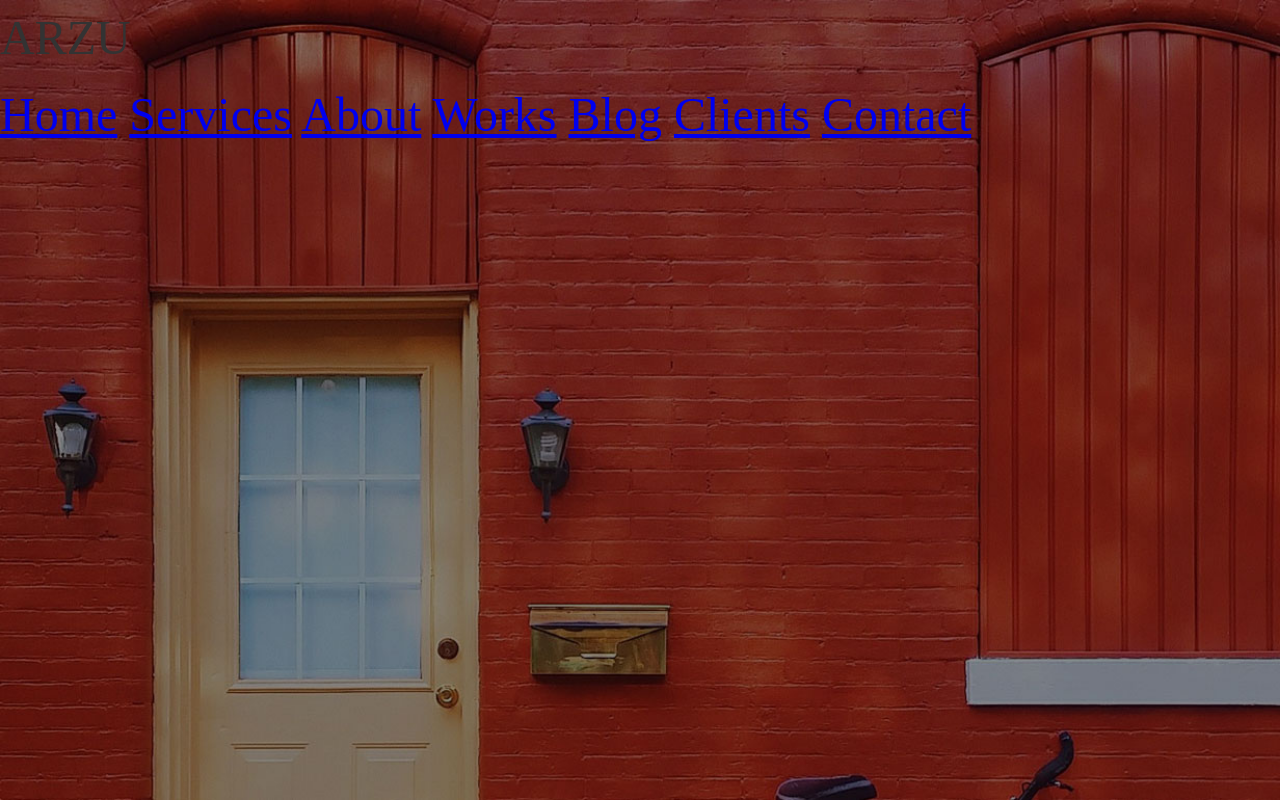
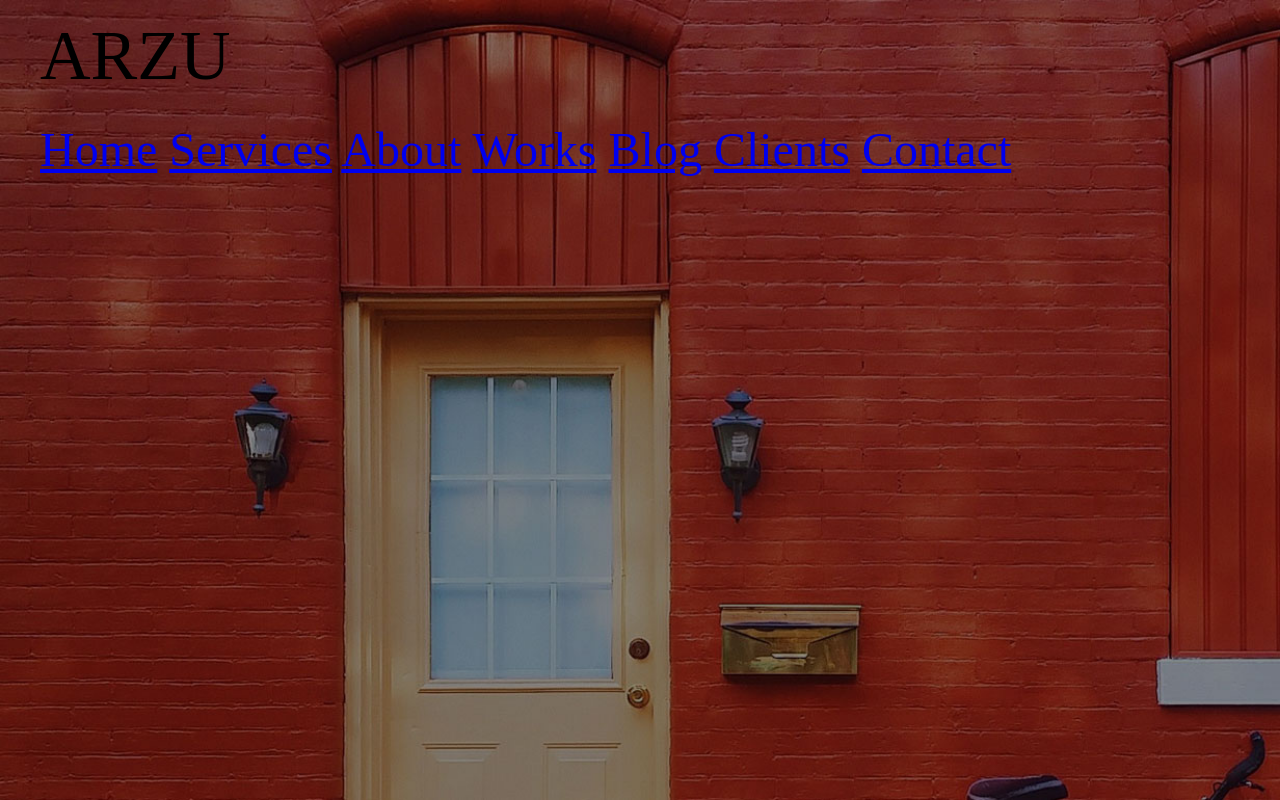
Before and after one commit to Bartsnak/ARZU, a Django app: page / in a window 1280 px wide. Run offline with Django 4.2, Linux system fonts and the light colour scheme.

Commit message:
исправлен static, добавлен superuser

```diff
--- a/src/arzu_site/settings.py
+++ b/src/arzu_site/settings.py
@@ -78,7 +78,7 @@
 DATABASES = {
     'default': {
         'ENGINE': 'django.db.backends.sqlite3',
-        'NAME': BASE_DIR / 'db.sqlite3',
+        'NAME': os.path.join(BASE_DIR,  'db.sqlite3'),
     }
 }
 
--- a/src/static/css/main.css
+++ b/src/static/main_page/css/main.css
@@ -1,8 +1,14 @@
+{% load static % }
+
+body{
+    background: red;
+}
+
 body{
     margin: 0;
     line-height:1.6;
     font-size: 48px;
-    color: #333;
+    color: #fff;
 }
 
 *,
@@ -19,7 +25,7 @@
 /*Container*/
 .container{
     width: 100%;
-    max-width: 1600px;
+    max-width: 1200px;
     margin: 0 auto;
 }
 
@@ -27,7 +33,7 @@
 .intro{
     width: 100%;
     height: 100vh;
-    background: url("../images/intro.jpg") center no-repeat;
+      background: url("../img/intro.jpg"); center no-repeat;
     background-size: cover;
 
 }
@@ -40,3 +46,8 @@
     top: 0;
     position: absolute;
 }
+
+.header__logo{
+    color: black;
+    font-size: 70px;
+}
--- a/src/templates/base.html
+++ b/src/templates/base.html
@@ -1,15 +1,18 @@
-{% load static %}
-<html>
+<!DOCTYPE html>
+<html lang="en">
 <head>
     <meta charset="UTF-8">
     <meta name="viewport"
           content="width=device-width, user-scalable=no, initial-scale=1.0, maximum-scale=1.0, minimum-scale=1.0">
     <meta http-equiv="X-UA-Compatible" content="ie=edge">
-    <link rel="stylesheet" href="{% static '/css/main.css' %}">
+    {% load static %}
+    <link href="{% static 'main_page/css/main.css' %}" rel="stylesheet">
 
 </head>
 <body>
+
 <header class="header">
+
 <div class="container">
     <div class="header__inner">
         <div class="header__logo">ARZU</div>
```
Also changed, not shown: src/static/main_page/img/intro.jpg (renamed from src/static/images/intro.jpg), test.txt (deleted), 1 other file.
